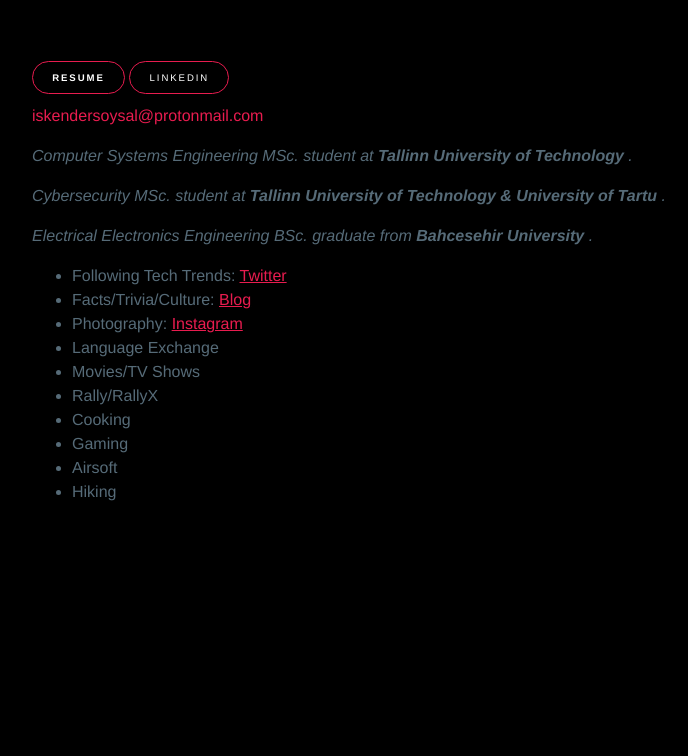
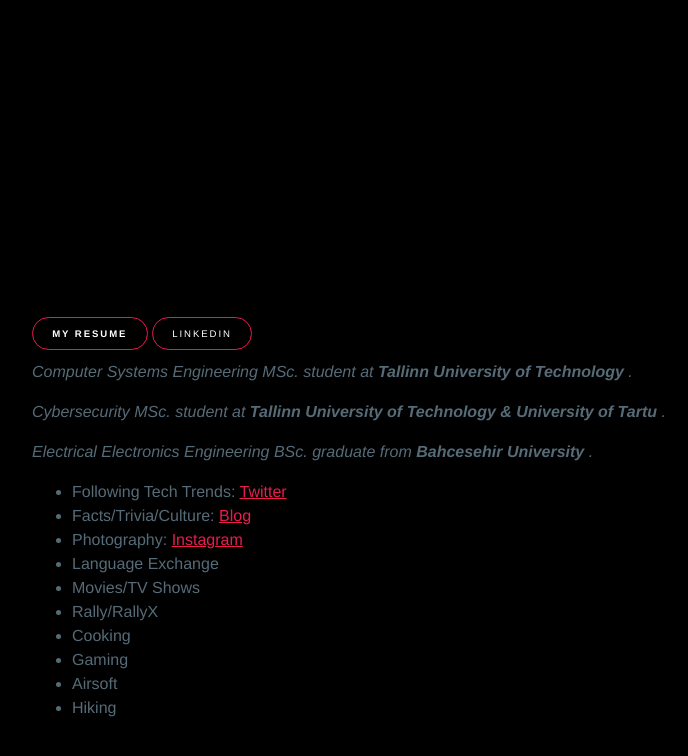
Before and after one commit to alxso/io, a plain HTML site: page index.html in a window 1280 px wide. Shown: the whole page, without its empty margins (208-896 px from the left). Drawn offline with Linux system fonts and the light colour scheme.

Commit message:
Update index.html

```diff
--- a/index.html
+++ b/index.html
@@ -14,11 +14,11 @@
 body {
  color: #566b78;
  background: #000000;
-margin: 0 auto;
+ margin: 0 auto;
   max-width: 50em;
   font-family: "Helvetica", "Arial", sans-serif;
   line-height: 1.5;
-  padding: 4em 1em;
+  padding: 20em 1em;
   color: #5;
 }
 h2 {
@@ -68,9 +68,8 @@
 </head>
 
 
-	 <button2><a href="https://alxso.github.io/cv"><strong>Resume</strong></a></button2>
+	 <button2><a href="https://alxso.github.io/cv"><strong>My Resume</strong></a></button2>
      <button2><a href="https://www.linkedin.com/in/iskendersoysal/">LinkedIn</a></button2>
-     <p><a> iskendersoysal@protonmail.com</style> </a></p>
     <p><em> Computer Systems Engineering MSc. student at <strong> Tallinn University of Technology </strong>.</em></p>
     <p><em> Cybersecurity MSc. student at <strong> Tallinn University of Technology & University of Tartu </strong>.</em></p>
     <p><em> Electrical Electronics Engineering BSc. graduate from <strong> Bahcesehir University </strong>.</em></p>
@@ -89,5 +88,6 @@
       <li>Hiking</li>
 
     </ul>
+
     </head>
 </html>
```
